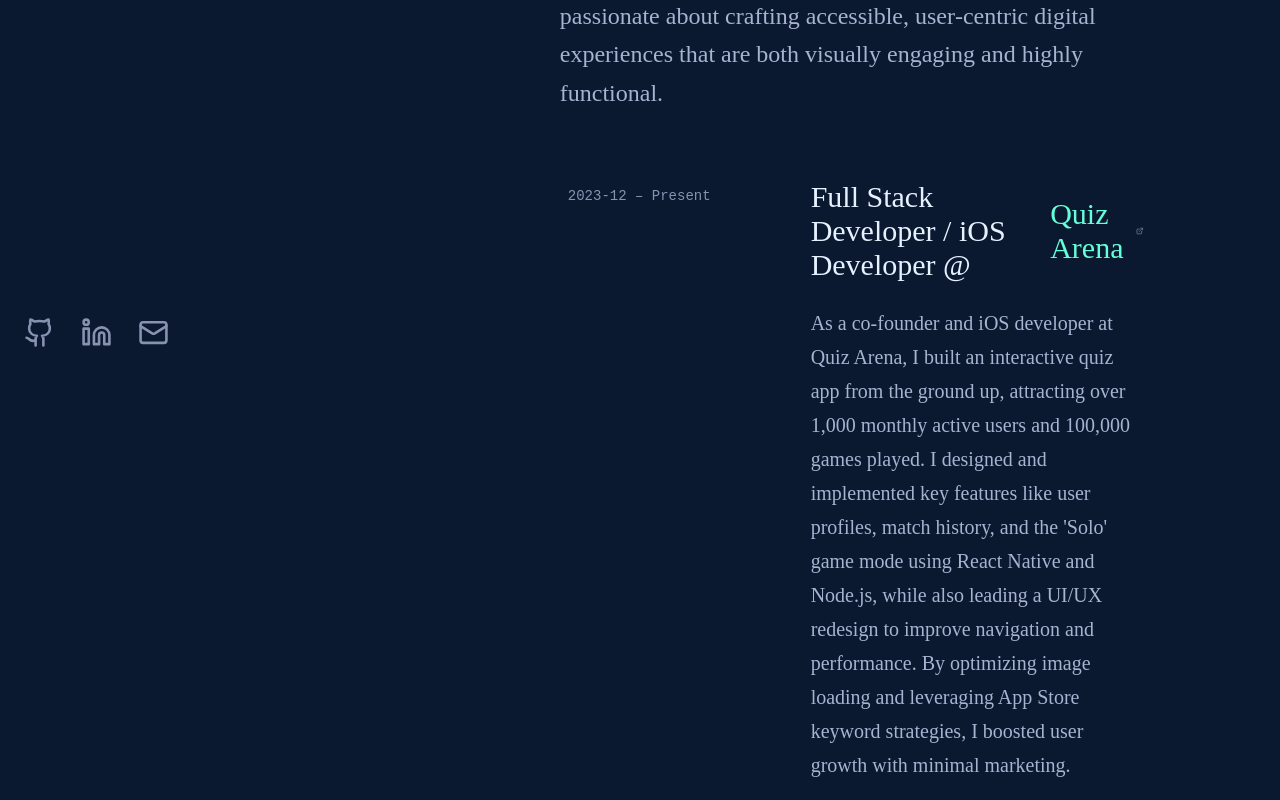
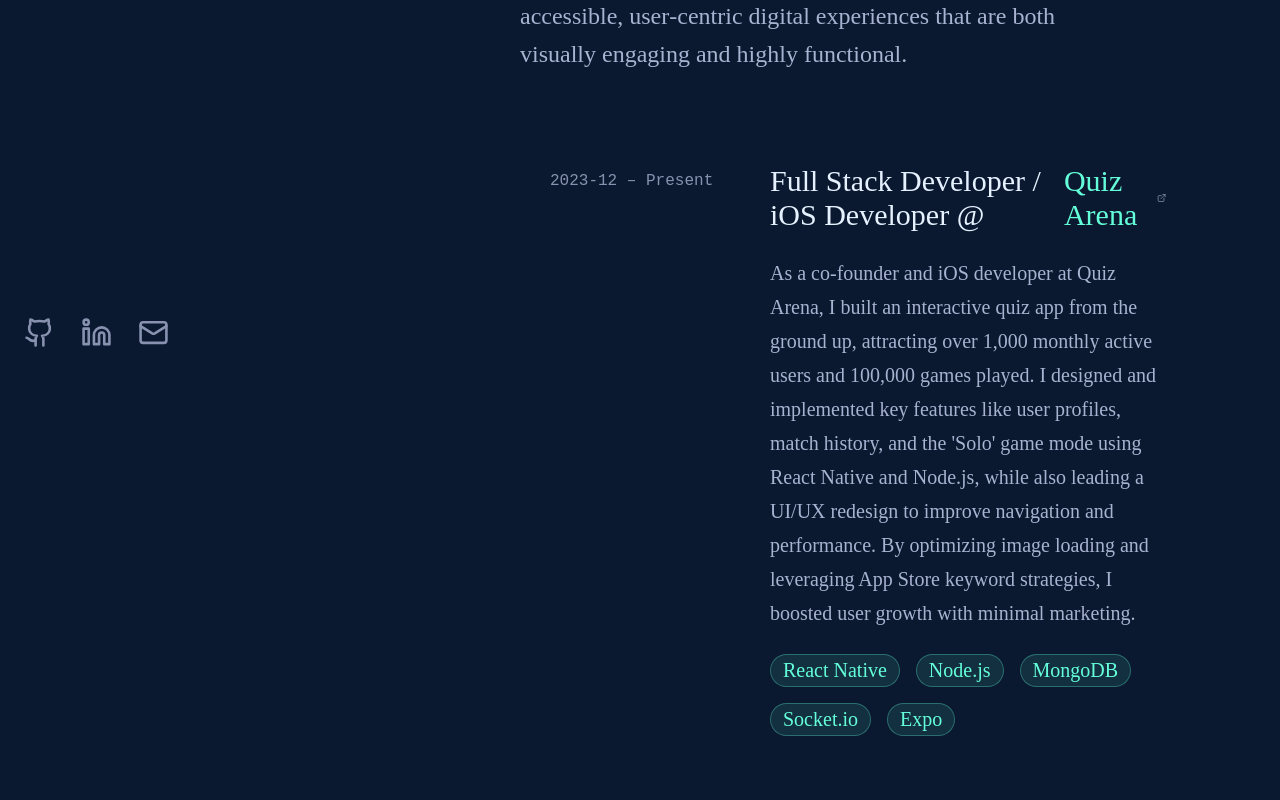
Before and after one commit to apatel924/ashish-portfolio, a React (Create React App) app: page / in a window 1280 px wide. Shown: the part 400-1200 px from the top of the page. Built offline with nearby package versions, Linux system fonts and the light colour scheme.

Commit message:
Enhance ExperienceCard styling and hover effects

```diff
--- a/src/components/ExperienceCard.js
+++ b/src/components/ExperienceCard.js
@@ -17,8 +17,8 @@ function ExperienceCard({
     position: "relative",
     marginBottom: "48px", // Increased bottom margin between cards
     display: "flex",
-    gap: "100px", // Increased gap between date and content
-    padding: "8px", // Added some padding
+    gap: "80px", // Increased gap between date and content
+    padding: "30px", // Added some padding
     borderRadius: "4px",
     width: "100%", // Take up full width
     maxWidth: "1200px", // Increased max width
@@ -46,16 +46,16 @@ function ExperienceCard({
   // Period column
   const periodStyle = {
     fontFamily: "monospace",
-    fontSize: "14px",
+    fontSize: "16px",
     color: "#8892b0",
     minWidth: "140px",
     paddingTop: "8px", // Align with title
+    whiteSpace: "nowrap", // Prevent wrapping
   };
 
   // Content column
   const contentStyle = {
-    flex: 1,
-    maxWidth: "1000px", // Increased max-width
+    // flex: 1,
   };
 
   const titleStyle = {
```
